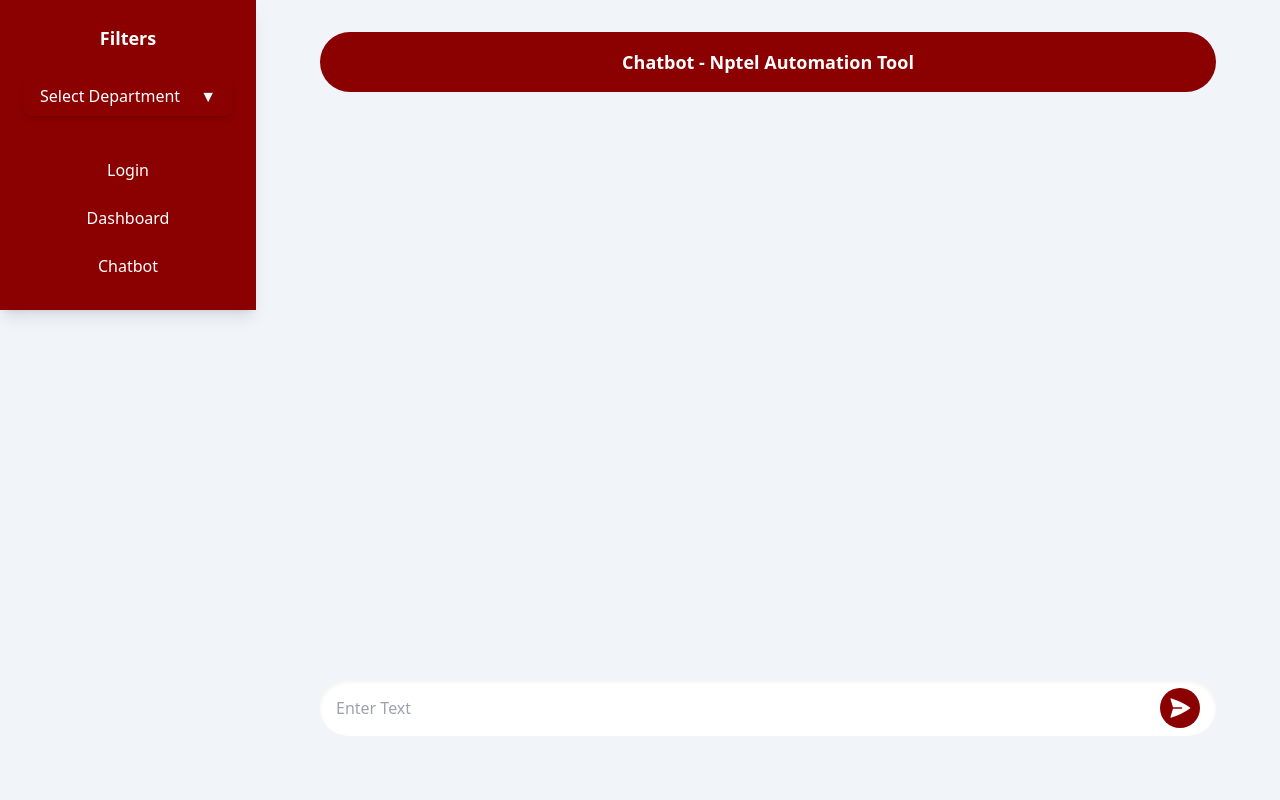
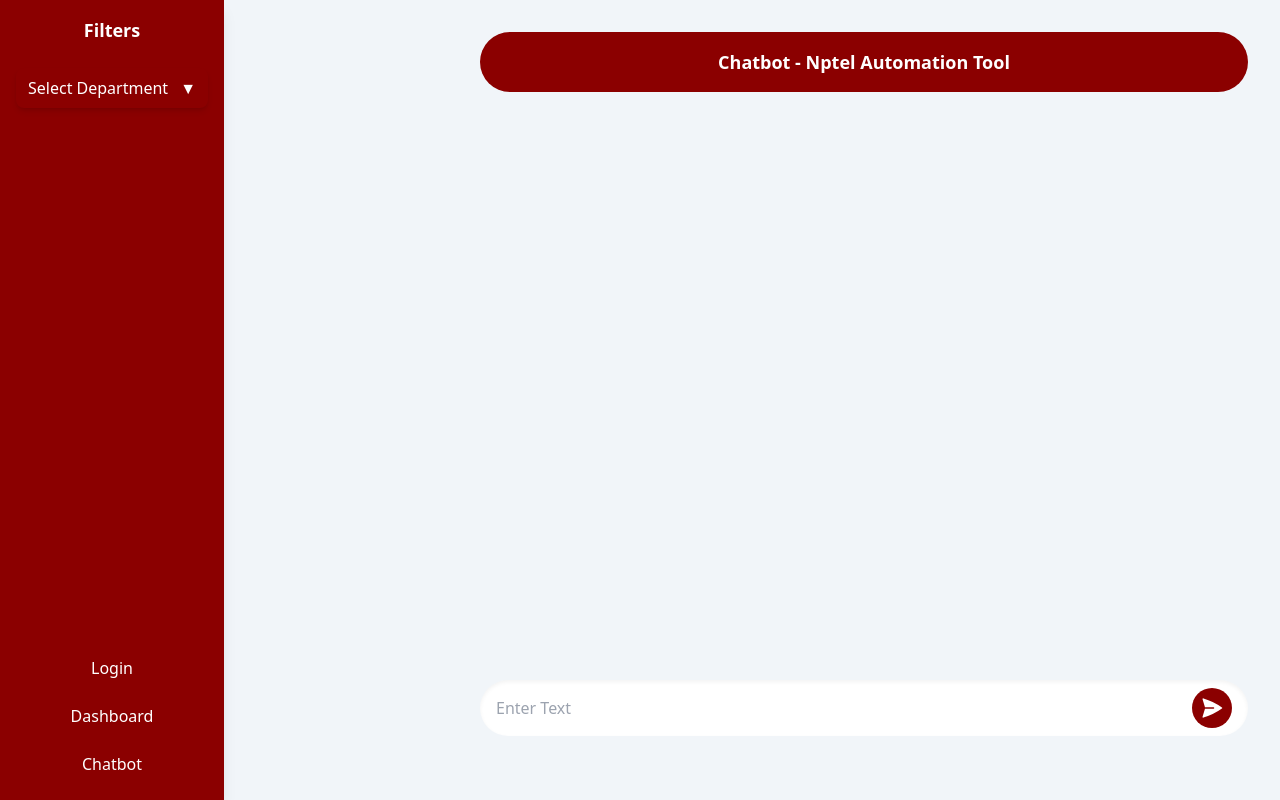
Before and after one commit to Gen-AI-2024-CIT-CS/frontend, a Next.js app: page /chatbox in a window 1280 px wide. Built offline with nearby package versions, Linux system fonts and the light colour scheme.

Commit message:
Updated Code

```diff
--- a/src/app/chatbox/page.tsx
+++ b/src/app/chatbox/page.tsx
@@ -1,50 +1,52 @@
 "use client";
 import React, { useState } from "react";
-import { PaperAirplaneIcon, Bars3Icon } from "@heroicons/react/24/solid";
+import { PaperAirplaneIcon, ChevronRightIcon } from "@heroicons/react/24/solid";
 
 const ChatboxPage: React.FC = () => {
+  const [isSidebarOpen, setSidebarOpen] = useState(false); // State to control sidebar visibility
   const [isDropdownOpen, setDropdownOpen] = useState(false);
-  const [isSidebarOpen, setSidebarOpen] = useState(false); // State to control sidebar visibility
+
+  const toggleSidebar = () => {
+    setSidebarOpen(!isSidebarOpen);
+  };
 
   const toggleDropdown = () => {
     setDropdownOpen(!isDropdownOpen);
   };
 
-  const toggleSidebar = () => {
-    setSidebarOpen(!isSidebarOpen);
-  };
+  return (
+    <div className="flex min-h-screen bg-[#F1F5F9] font-sans relative">
+      {/* Slider Button - Visible Only on Small Screens */}
+      <button
+        className={`fixed top-4 left-4 z-50 text-white bg-[#8B0000] p-2 rounded-full md:hidden transition-transform duration-300 ${
+          isSidebarOpen ? "translate-x-[10rem]" : "translate-x-0"
+        }`}
+        onClick={toggleSidebar}
+      >
+        <ChevronRightIcon className={`h-6 w-6 ${isSidebarOpen ? "rotate-180" : ""}`} />
+      </button>
 
-  return (
-    <div className="flex min-h-screen bg-[#F1F5F9] font-sans">
-      {/* Sidebar with Toggle Visibility */}
+      {/* Sidebar - Always Visible on Desktop, Sliding on Mobile */}
       <aside
-        className={`fixed top-0 left-0 z-40 w-32 md:w-48 lg:w-64 bg-[#8B0000] p-4 md:p-6 text-white shadow-lg transition-transform transform ${
-          isSidebarOpen ? "translate-x-0" : "-translate-x-full"
-        } md:relative md:translate-x-0 h-full`}
+        className={`bg-[#8B0000] text-white shadow-lg h-full md:h-screen fixed top-0 left-0 z-40 md:static md:w-44 lg:w-56 p-4 md:p-4 transition-transform duration-300 transform ${
+          isSidebarOpen ? "translate-x-0" : "translate-x-[-100%]"
+        } md:translate-x-0 md:transform-none flex flex-col`} // Increased width for desktop
       >
-        {/* Close Button for Sidebar */}
-        <button
-          className="absolute top-4 right-4 md:hidden text-white"
-          onClick={toggleSidebar}
-        >
-          <Bars3Icon className="h-6 w-6" />
-        </button>
-
         {/* Centered Filters Heading */}
         <h2 className="font-bold text-xs md:text-sm lg:text-lg mb-4 md:mb-6 text-center">Filters</h2>
 
         {/* Dropdown */}
         <div className="mb-4 md:mb-6">
           <button
-            className="flex justify-between items-center w-full py-1 md:py-2 px-2 md:px-4 bg-[#8B0000] text-white rounded-lg shadow-md transition-colors duration-200 hover:bg-[#660000]"
+            className="flex justify-between items-center w-full py-1 md:py-2 px-2 md:px-3 bg-[#8B0000] text-white rounded-lg shadow-md transition-colors duration-200 hover:bg-[#660000]"
             onClick={toggleDropdown}
           >
             Select Department
             <span>{isDropdownOpen ? "▲" : "▼"}</span>
           </button>
           <ul
-            className={`overflow-hidden transition-all duration-500 ease-in-out transform ${
-              isDropdownOpen ? "max-h-60 opacity-100 translate-y-0" : "max-h-0 opacity-0 -translate-y-2"
+            className={`overflow-hidden transition-all duration-500 ease-in-out ${
+              isDropdownOpen ? "max-h-60 opacity-100" : "max-h-0 opacity-0"
             } mt-2 bg-[#8B0000] rounded-lg shadow-lg border border-white`}
           >
             {["Cyber Security", "CSE", "ECE", "EEE", "AIML", "AIDS"].map((dept, index) => (
@@ -61,7 +63,7 @@
         </div>
 
         {/* Links */}
-        <div className="text-center">
+        <div className="text-center mt-auto">
           {["Login", "Dashboard", "Chatbot"].map((link, index) => (
             <a
               key={link}
@@ -77,7 +79,7 @@
       </aside>
 
       {/* Main Content */}
-      <main className="flex-1 p-4 md:p-8 bg-[#F1F5F9] flex flex-col items-center justify-between">
+      <main className="flex-1 p-4 md:p-8 bg-[#F1F5F9] flex flex-col items-center justify-between md:ml-44 lg:ml-56"> {/* Adjusted to match increased sidebar width */}
         {/* Header */}
         <header className="mb-6 py-4 px-4 md:px-6 bg-[#8B0000] text-center text-white rounded-full w-full max-w-4xl relative">
           <h1 className="text-xs sm:text-sm md:text-base lg:text-lg font-semibold whitespace-nowrap overflow-hidden text-ellipsis">
@@ -100,14 +102,6 @@
           </button>
         </div>
       </main>
-
-      {/* Hamburger Menu Icon */}
-      <button
-        className="fixed top-4 left-4 z-50 md:hidden text-white"
-        onClick={toggleSidebar}
-      >
-        <Bars3Icon className="h-6 w-6" />
-      </button>
     </div>
   );
 };
```
